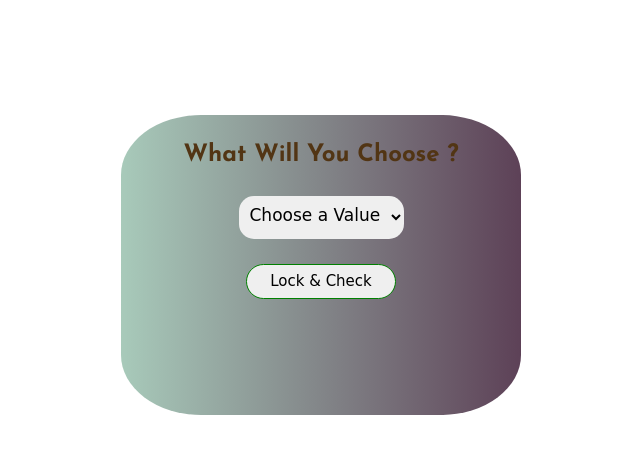
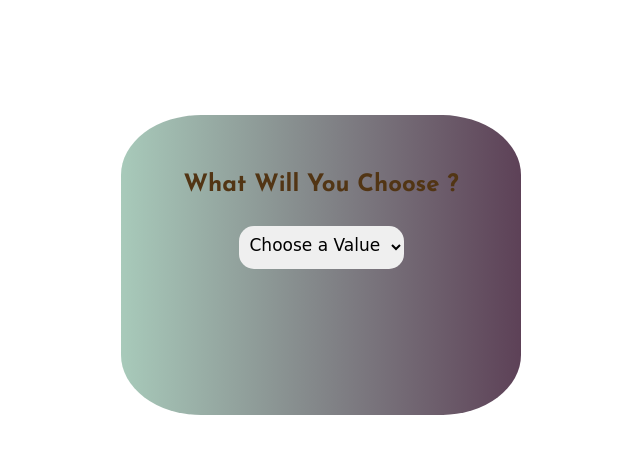
Before and after one commit to sarvesh-6123/stone-paper-scissor, a plain HTML site: page index.html in a window 1280 px wide. Shown: the part 80-534 px from the top of the page, without its empty margins (319-959 px from the left). Drawn offline with Linux system fonts and the light colour scheme; a web font is replaced by a local one.

Commit message:
Add files via upload

```diff
--- a/index.html
+++ b/index.html
@@ -1,11 +1,13 @@
 <!DOCTYPE html>
 <html lang="en">
+
 <head>
   <meta charset="UTF-8" />
   <meta name="viewport" content="width=device-width, initial-scale=1.0" />
   <link rel="stylesheet" href="style.css" />
   <title>Stone Paper Sicssor</title>
 </head>
+
 <body>
   <h2 id="title-text">
     Can You <span style="color: green">Win</span> /
@@ -14,17 +16,17 @@
   <div id="align-box">
     <div id="game-box">
       <label for="choice" id="label-choice">What Will You Choose ?</label>
-        <select name="s-p-s" id="choice">
+      <select name="s-p-s" id="choice" onchange="winorloose()">
         <option value="empty">Choose a Value</option>
         <option value="stone">STONE</option>
         <option value="paper">PAPER</option>
         <option value="sicssor">SICSSOR</option>
       </select>
-        <button id="submit-button" onclick="winorloose()">Lock & Check</button>
       <h2 id="mychoice"><span id="choice-val"></span></h2>
       <h2 id="result"></h2>
     </div>
     <script src="script.js"></script>
   </div>
 </body>
+
 </html>
--- a/script.js
+++ b/script.js
@@ -23,6 +23,5 @@ function winorloose() {
   } else {
     resText = "Please Enter a Choice :(";
   }
-  button.style.display = "None";
   result.innerHTML = resText;
 }
```
Also changed, not shown: style.css (line endings or trailing spaces), 1 other file. Lines whose indentation alone changed are shown as unchanged.
